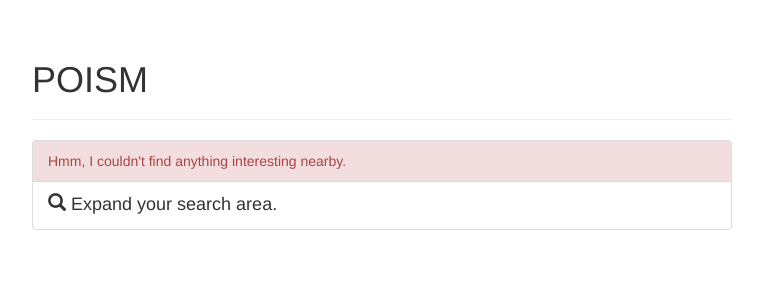
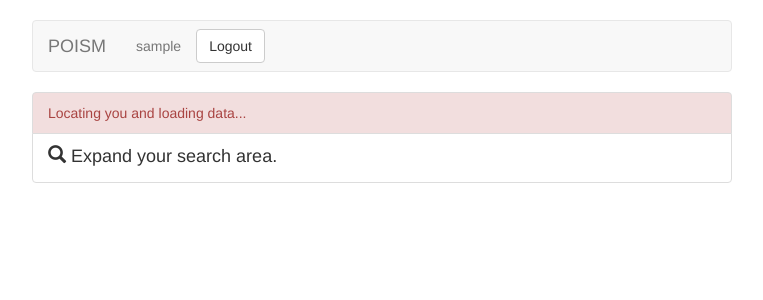
Before and after one commit to iandees/poism-py, a Flask app: page /edit/nearby in a window 1280 px wide. Shown: the top 300 px of the page, without its empty margins (258-1021 px from the left). Run offline with Flask 2, Linux system fonts and the light colour scheme; the visitor is signed in with stand-in values (Sample User, id 1); some libraries are stand-ins or nearby versions.

Commit message:
Proper header insead of an h1

```diff
--- a/templates/_template.html
+++ b/templates/_template.html
@@ -70,6 +70,23 @@ body {
 </style>
 {% endblock %}
 
+{% block navbar %}
+{{ super() }}
+<nav class="navbar navbar-default">
+  <div class="container-fluid">
+    <div class="navbar-header">
+      <a class="navbar-brand" href="{{ url_for('index') }}">POISM</a>
+      {% if session.get('user_name') %}
+      <form class="navbar-form navbar-right" role="logout" action="{{ url_for('logout') }}">
+        <button type="submit" class="btn btn-default">Logout</button>
+      </form>
+      <p class="navbar-text navbar-right">{{ session.get('user_name') }}</p>
+      {% endif %}
+    </div>
+  </div>
+</nav>
+{% endblock %}
+
 {% block body %}
 <div class="container">
 {{ super() }}
--- a/templates/index.html
+++ b/templates/index.html
@@ -1,9 +1,6 @@
 {% extends "_template.html" %}
 
 {% block container %}
-<div class='page-header'>
-  <h1>POISM</h1>
-</div>
 <h3>Edit points of interest in OpenStreetMap.</h3>
 
 {% if session.get('user_name') %}
--- a/templates/nearby.html
+++ b/templates/nearby.html
@@ -35,22 +35,20 @@
 
 {% block container %}
 {{super()}}
-<div class='page-header'>
-  <h1>POISM</h1>
-</div>
-
 <div class="list-group">
 {% for item in nearby_items %}
-    <a href="{{ url_for('edit_object', obj_type=item['obj_type'], obj_id=item['obj_id']) }}">
-        <h4 class="list-group-item-heading">{{ item['name'] }}</h4>
-        <p class="list-group-item-text">
-            {% for k,v in item['tags'].items() %}
-            <code>{{ k }}={{ v }}</code>,
-            {% endfor %}
-        </p>
+    <a class="list-group-item" href="{{ url_for('edit_object', obj_type=item['obj_type'], obj_id=item['obj_id']) }}">
+        <h4 class="list-group-item-heading">
+            <span class="glyphicon glyphicon-map-marker" aria-hidden="true"></span>
+            {{ item['name'] }}
+        </h4>
     </a>
 {% else %}
+    {% if request_geolocation %}
+    <span class="list-group-item list-group-item-danger">Locating you and loading data...</span>
+    {% else %}
     <span class="list-group-item list-group-item-danger">Hmm, I couldn't find anything interesting nearby.</span>
+    {% endif %}
 {% endfor %}
     <a class="list-group-item" href="{{ url_for('nearby', lat=request.args.get('lat'), lon=request.args.get('lon'), d=next_radius) }}">
         <h4 class="list-group-item-heading">
```
